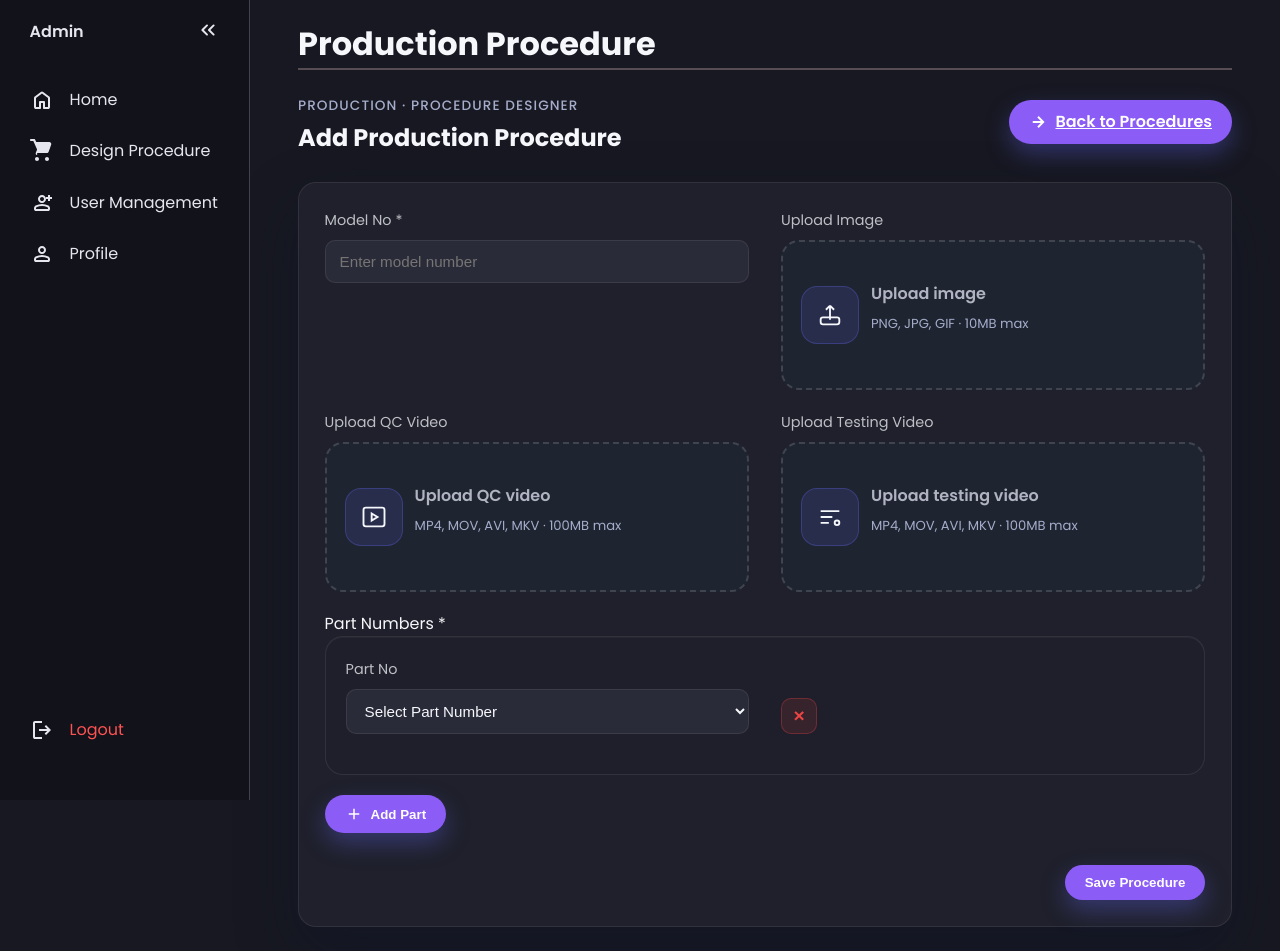
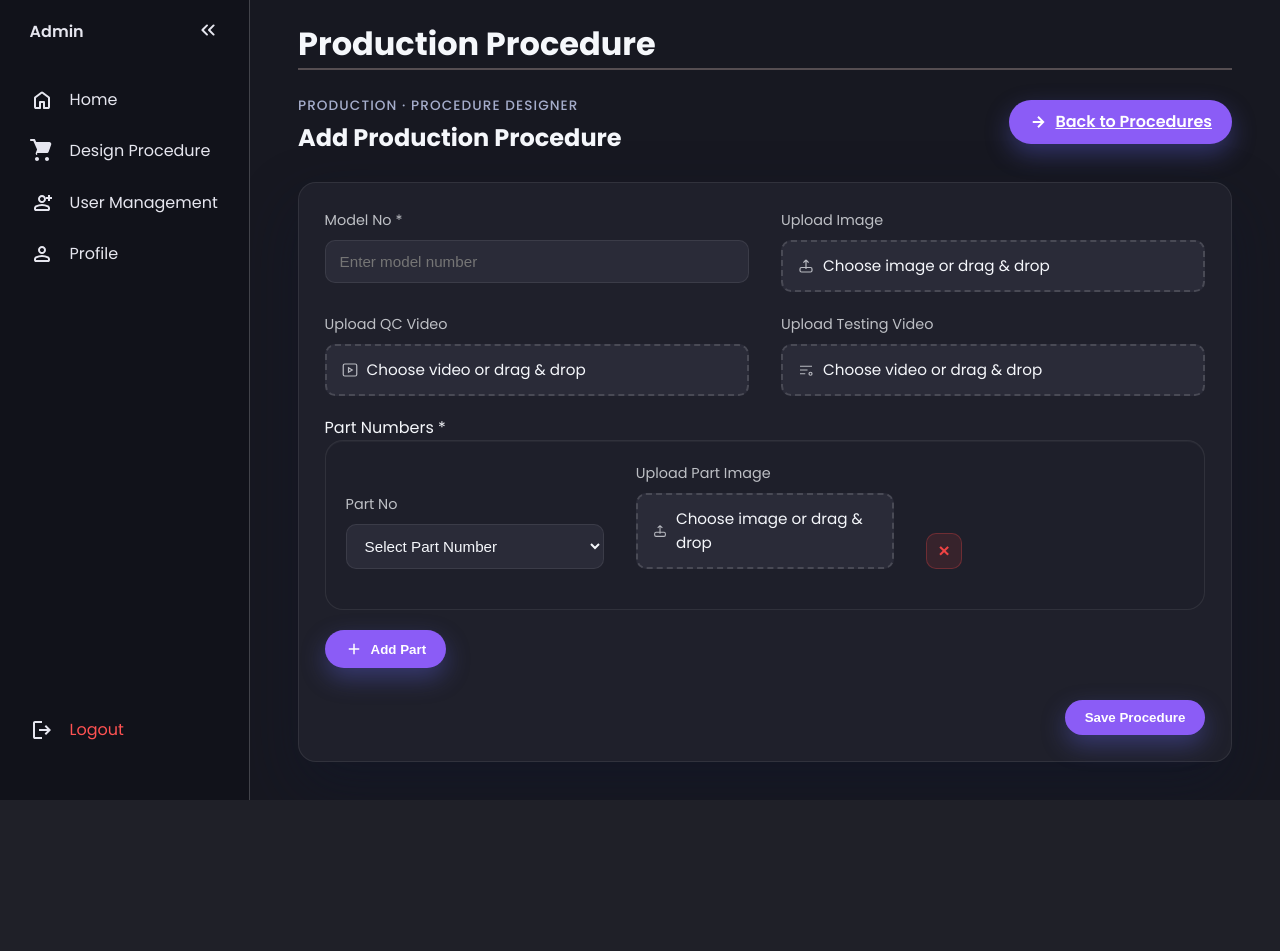
Before and after one commit to Orion1163/production, a Django app: template frontend/templates/admin/designProcedure_form.html in a window 1280 px wide. After the commit the page ends 800 px from the top, so only its background shows below. Run offline with Django 5.2, Linux system fonts and the light colour scheme; the template is opened without the code that fills it, so the values that code supplies are empty.

Commit message:
design procedure ui updated

```diff
--- a/api/models.py
+++ b/api/models.py
@@ -15,3 +15,9 @@ class Admin(models.Model):
 
     def __str__(self):
         return str(self.emp_id)
+
+class ProductionProcedure(models.Model):
+
+
+    def __str__(self):
+        return self.model_no
--- a/frontend/static/js/design.js
+++ b/frontend/static/js/design.js
@@ -89,6 +89,58 @@
 
     mapPanels(entry, entryId);
     partEntries.appendChild(fragment);
+
+    // Initialize part image handler for the new entry
+    const newEntry = partEntries.lastElementChild;
+    const partImageInput = newEntry?.querySelector('[data-part-image-input]');
+    if (partImageInput) {
+      const dropzone = partImageInput.closest('[data-dropzone]');
+      if (dropzone) {
+        const label = dropzone.querySelector('[data-dropzone-label]');
+        const defaultLabel = label?.textContent ?? '';
+
+        const activate = (event) => {
+          event.preventDefault();
+          event.stopPropagation();
+          dropzone.classList.add('is-dragover');
+        };
+
+        const deactivate = (event) => {
+          event.preventDefault();
+          event.stopPropagation();
+          dropzone.classList.remove('is-dragover');
+        };
+
+        partImageInput.addEventListener('change', () => {
+          handlePartImageChange(partImageInput);
+          dropzone.classList.remove('is-dragover');
+        });
+
+        dropzone.addEventListener('dragenter', activate);
+        dropzone.addEventListener('dragover', (event) => {
+          activate(event);
+          if (event.dataTransfer) {
+            event.dataTransfer.dropEffect = 'copy';
+          }
+        });
+        dropzone.addEventListener('dragleave', deactivate);
+        dropzone.addEventListener('dragend', deactivate);
+
+        dropzone.addEventListener('drop', (event) => {
+          deactivate(event);
+          const { dataTransfer } = event;
+          if (!dataTransfer || !dataTransfer.files || !dataTransfer.files.length) {
+            return;
+          }
+
+          const dt = new DataTransfer();
+          Array.from(dataTransfer.files).forEach((file) => dt.items.add(file));
+          partImageInput.files = dt.files;
+          partImageInput.dispatchEvent(new Event('change', { bubbles: true }));
+        });
+      }
+    }
+
     updateDispatchAvailability();
   };
 
@@ -159,6 +211,48 @@
     }
   };
 
+  const handlePartImageChange = (input) => {
+    const entry = input.closest('.part-entry');
+    if (!entry) return;
+
+    const preview = entry.querySelector('[data-part-image-preview]');
+    const fileName = entry.querySelector('[data-part-image-name]');
+    const label = entry.querySelector('[data-dropzone-label]');
+
+    if (!preview || !fileName) return;
+
+    if (input.files && input.files.length > 0) {
+      const file = input.files[0];
+      fileName.textContent = file.name;
+      preview.style.display = 'flex';
+      if (label) {
+        label.textContent = 'Choose image';
+      }
+    } else {
+      preview.style.display = 'none';
+      fileName.textContent = '';
+    }
+  };
+
+  const cancelPartImage = (button) => {
+    const entry = button.closest('.part-entry');
+    if (!entry) return;
+
+    const input = entry.querySelector('[data-part-image-input]');
+    const preview = entry.querySelector('[data-part-image-preview]');
+    const fileName = entry.querySelector('[data-part-image-name]');
+
+    if (input) {
+      input.value = '';
+      if (preview) {
+        preview.style.display = 'none';
+      }
+      if (fileName) {
+        fileName.textContent = '';
+      }
+    }
+  };
+
   const initDropzones = () => {
     const dropzones = document.querySelectorAll('[data-dropzone]');
     if (!dropzones.length) {
@@ -200,10 +294,18 @@
       };
 
       if (input) {
-        input.addEventListener('change', () => {
-          handleFiles(input.files);
-          zone.classList.remove('is-dragover');
-        });
+        // Handle part image inputs separately
+        if (input.hasAttribute('data-part-image-input')) {
+          input.addEventListener('change', () => {
+            handlePartImageChange(input);
+            zone.classList.remove('is-dragover');
+          });
+        } else {
+          input.addEventListener('change', () => {
+            handleFiles(input.files);
+            zone.classList.remove('is-dragover');
+          });
+        }
       }
 
       zone.addEventListener('dragenter', activate);
@@ -238,6 +340,7 @@
   window.addInputField = addInputField;
   window.addCheckboxField = addCheckboxField;
   window.handlePartSelection = handlePartSelection;
+  window.cancelPartImage = cancelPartImage;
 
   document.addEventListener('DOMContentLoaded', () => {
     initDropzones();
--- a/frontend/templates/admin/designProcedure_form.html
+++ b/frontend/templates/admin/designProcedure_form.html
@@ -43,24 +43,19 @@
         </div>
         <div>
           <label for="formImage">Upload Image</label>
-          <div class="upload-dropzone is-compact" data-dropzone>
+          <div class="upload-dropzone is-compact" data-dropzone style="padding: 0; min-height: auto; height: auto; border: 2px dashed rgba(255, 255, 255, 0.15); border-radius: var(--radius-sm); background: var(--surface); cursor: pointer; transition: border-color 140ms ease, background 140ms ease;">
             <input
               id="formImage"
               name="form_image"
               type="file"
               accept=".jpg,.jpeg,.png,.gif"
             />
-            <div class="upload-dropzone__content">
-              <div class="upload-dropzone__icon">
-                <svg viewBox="0 0 24 24" fill="none" stroke="currentColor" stroke-width="1.6">
+            <div class="upload-dropzone__content" style="padding: 12px 14px; gap: 8px; min-height: auto;">
+              <svg viewBox="0 0 24 24" fill="none" stroke="currentColor" stroke-width="1.6" style="width: 18px; height: 18px; opacity: 0.7;">
                 <path d="M12 16V4m0 0l-3.5 3.5M12 4l3.5 3.5" />
                 <rect x="4" y="14" width="16" height="6" rx="2" />
               </svg>
-              </div>
-              <div>
-                <p class="upload-dropzone__title">Upload image</p>
-                <p class="helper-text" data-dropzone-label>PNG, JPG, GIF · 10MB max</p>
-              </div>
+              <span style="font-size: 0.95rem; color: var(--primary-strong);" data-dropzone-label>Choose image or drag & drop</span>
             </div>
           </div>
         </div>
@@ -69,47 +64,37 @@
       <div class="form-row">
         <div>
           <label for="qcVideo">Upload QC Video</label>
-          <div class="upload-dropzone is-compact" data-dropzone>
+          <div class="upload-dropzone is-compact" data-dropzone style="padding: 0; min-height: auto; height: auto; border: 2px dashed rgba(255, 255, 255, 0.15); border-radius: var(--radius-sm); background: var(--surface); cursor: pointer; transition: border-color 140ms ease, background 140ms ease;">
             <input
               id="qcVideo"
               name="qc_video"
               type="file"
               accept=".mp4,.mov,.avi,.mkv"
             />
-            <div class="upload-dropzone__content">
-              <div class="upload-dropzone__icon">
-                <svg viewBox="0 0 24 24" fill="none" stroke="currentColor" stroke-width="1.6">
+            <div class="upload-dropzone__content" style="padding: 12px 14px; gap: 8px; min-height: auto;">
+              <svg viewBox="0 0 24 24" fill="none" stroke="currentColor" stroke-width="1.6" style="width: 18px; height: 18px; opacity: 0.7;">
                 <path d="M5 4h14a2 2 0 012 2v12a2 2 0 01-2 2H5a2 2 0 01-2-2V6a2 2 0 012-2z" />
                 <path d="M10 9l5 3-5 3V9z" />
               </svg>
-              </div>
-              <div>
-                <p class="upload-dropzone__title">Upload QC video</p>
-                <p class="helper-text" data-dropzone-label>MP4, MOV, AVI, MKV · 100MB max</p>
-              </div>
+              <span style="font-size: 0.95rem; color: var(--primary-strong);" data-dropzone-label>Choose video or drag & drop</span>
             </div>
           </div>
         </div>
         <div>
           <label for="testingVideo">Upload Testing Video</label>
-          <div class="upload-dropzone is-compact" data-dropzone>
+          <div class="upload-dropzone is-compact" data-dropzone style="padding: 0; min-height: auto; height: auto; border: 2px dashed rgba(255, 255, 255, 0.15); border-radius: var(--radius-sm); background: var(--surface); cursor: pointer; transition: border-color 140ms ease, background 140ms ease;">
             <input
               id="testingVideo"
               name="testing_video"
               type="file"
               accept=".mp4,.mov,.avi,.mkv"
             />
-            <div class="upload-dropzone__content">
-              <div class="upload-dropzone__icon">
-                <svg viewBox="0 0 24 24" fill="none" stroke="currentColor" stroke-width="1.6">
+            <div class="upload-dropzone__content" style="padding: 12px 14px; gap: 8px; min-height: auto;">
+              <svg viewBox="0 0 24 24" fill="none" stroke="currentColor" stroke-width="1.6" style="width: 18px; height: 18px; opacity: 0.7;">
                 <path d="M4 7h16M4 12h10M4 17h7" />
                 <circle cx="18" cy="17" r="2" />
               </svg>
-              </div>
-              <div>
-                <p class="upload-dropzone__title">Upload testing video</p>
-                <p class="helper-text" data-dropzone-label>MP4, MOV, AVI, MKV · 100MB max</p>
-              </div>
+              <span style="font-size: 0.95rem; color: var(--primary-strong);" data-dropzone-label>Choose video or drag & drop</span>
             </div>
           </div>
         </div>
@@ -154,6 +139,28 @@
           <option>PART-200</option>
           <option>PART-300</option>
         </select>
+      </div>
+      <div style="position: relative;">
+        <label>Upload Part Image</label>
+        <div class="upload-dropzone is-compact" data-dropzone style="padding: 0; min-height: auto; height: auto; border: 2px dashed rgba(255, 255, 255, 0.15); border-radius: var(--radius-sm); background: var(--surface); cursor: pointer; transition: border-color 140ms ease, background 140ms ease;">
+          <input
+            name="part_image[]"
+            type="file"
+            accept=".jpg,.jpeg,.png,.gif"
+            data-part-image-input
+          />
+          <div class="upload-dropzone__content" style="padding: 12px 14px; gap: 8px; min-height: auto;">
+            <svg viewBox="0 0 24 24" fill="none" stroke="currentColor" stroke-width="1.6" style="width: 18px; height: 18px; opacity: 0.7;">
+              <path d="M12 16V4m0 0l-3.5 3.5M12 4l3.5 3.5" />
+              <rect x="4" y="14" width="16" height="6" rx="2" />
+            </svg>
+            <span style="font-size: 0.95rem; color: var(--primary-strong);" data-dropzone-label>Choose image or drag & drop</span>
+          </div>
+        </div>
+        <div class="file-preview" data-part-image-preview style="display: none; position: absolute; top: 100%; left: 0; margin-top: 4px; font-size: 0.82rem; color: var(--primary-muted); flex-direction: row; align-items: center; gap: 6px; z-index: 10;">
+          <span data-part-image-name style="max-width: 200px; overflow: hidden; text-overflow: ellipsis; white-space: nowrap;"></span>
+          <button type="button" class="tiny-btn ghost" data-part-image-cancel style="width: 20px; height: 20px; padding: 0; font-size: 1rem; line-height: 1; display: inline-flex; align-items: center; justify-content: center;" onclick="cancelPartImage(this)" aria-label="Remove file">&times;</button>
+        </div>
       </div>
       <button
         class="tiny-btn danger"
```
Lines whose indentation alone changed are shown as unchanged.
